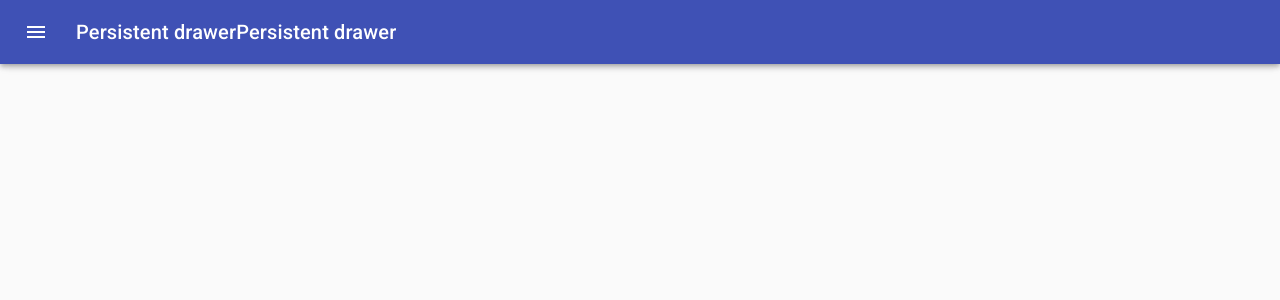
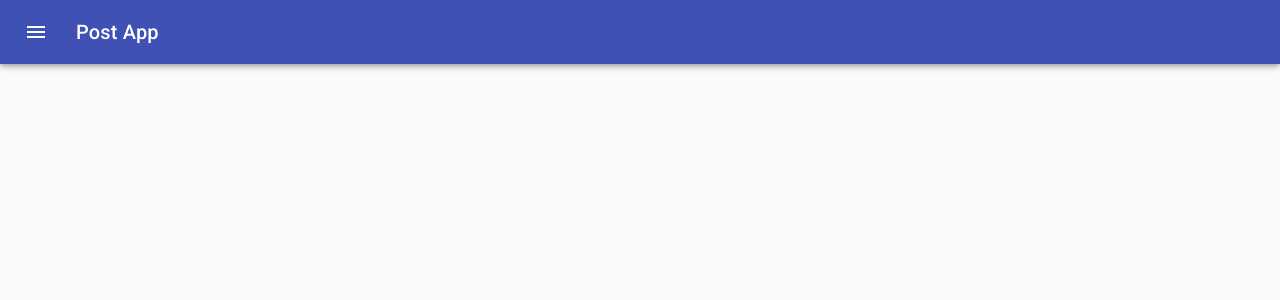
Before and after one commit to kuntal-ghosh/JsonPlaceHolder-React-App, a React (Create React App) app: page / in a window 1280 px wide. Shown: the top 300 px of the page. Built offline with nearby package versions, Linux system fonts and the light colour scheme.

Commit message:
react router added

```diff
--- a/package.json
+++ b/package.json
@@ -6,6 +6,7 @@
     "cra-template": "1.0.3",
     "react": "^16.13.1",
     "react-dom": "^16.13.1",
+    "react-router-dom": "^5.2.0",
     "react-scripts": "3.4.3"
   },
   "scripts": {
--- a/src/App.js
+++ b/src/App.js
@@ -7,6 +7,7 @@ function App() {
   return (
     <>
       <Appbar></Appbar>
+
     </>
   );
 }
--- a/src/AppBar/AppBar.jsx
+++ b/src/AppBar/AppBar.jsx
@@ -110,10 +110,7 @@ function Appbar() {
             <MenuIcon />
           </IconButton>
           <Typography variant="h6" noWrap>
-            Persistent drawer
-          </Typography>
-          <Typography variant="h6" noWrap>
-            Persistent drawer
+            Post App
           </Typography>
         </Toolbar>
       </AppBar>
@@ -164,7 +161,6 @@ function Appbar() {
         })}
       >
         <div className={classes.drawerHeader} />
-
       </main>
     </div>
   );
```
Also changed, not shown: 1 other file (tests, documents, lock files or other folders).
